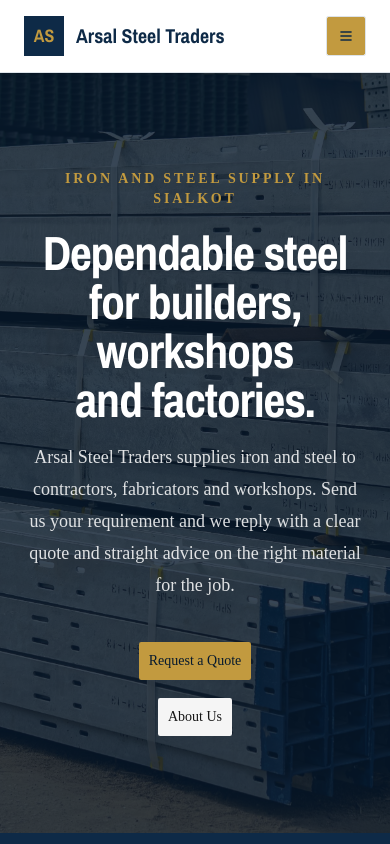
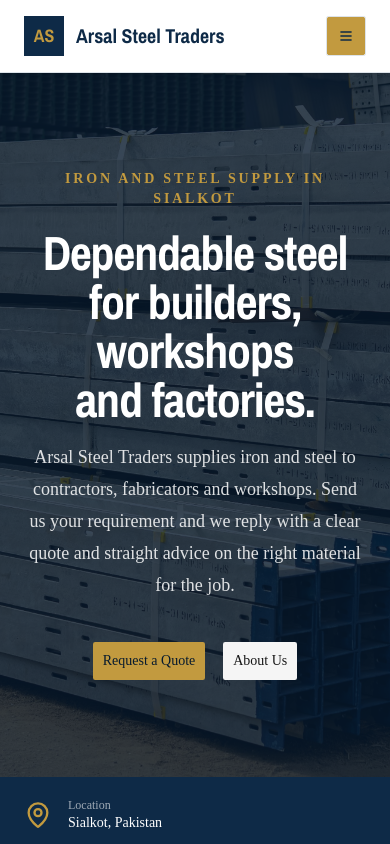
Before and after one commit to asadlatif316/Steel-Trades-Website, a Next.js app: page / in a window 390 px wide. Shown: the top 844 px of the page. Built offline with nearby package versions, Linux system fonts and the light colour scheme.

Commit message:
fix: fix button alignment

```diff
--- a/app/components/CallToAction.js
+++ b/app/components/CallToAction.js
@@ -45,7 +45,7 @@
               {description}
             </p>
 
-            <div className='mt-8 flex flex-col items-center justify-center gap-3 sm:flex-row'>
+            <div className='mt-8 flex items-center justify-center gap-3'>
               <Button>Request a quote</Button>
               <Button  variant='outline' className='text-primary'>About us</Button>
             </div>
--- a/app/components/hero.js
+++ b/app/components/hero.js
@@ -40,7 +40,7 @@
           {description}
         </p>
 
-        <div className='mt-10 flex flex-col items-center justify-center gap-4 sm:flex-row'>
+        <div className='mt-10 flex items-center justify-center gap-4'>
           <Link href={primary.href} className={buttonVariants({ size: 'lg' })}>
             {primary.label}
           </Link>
```
